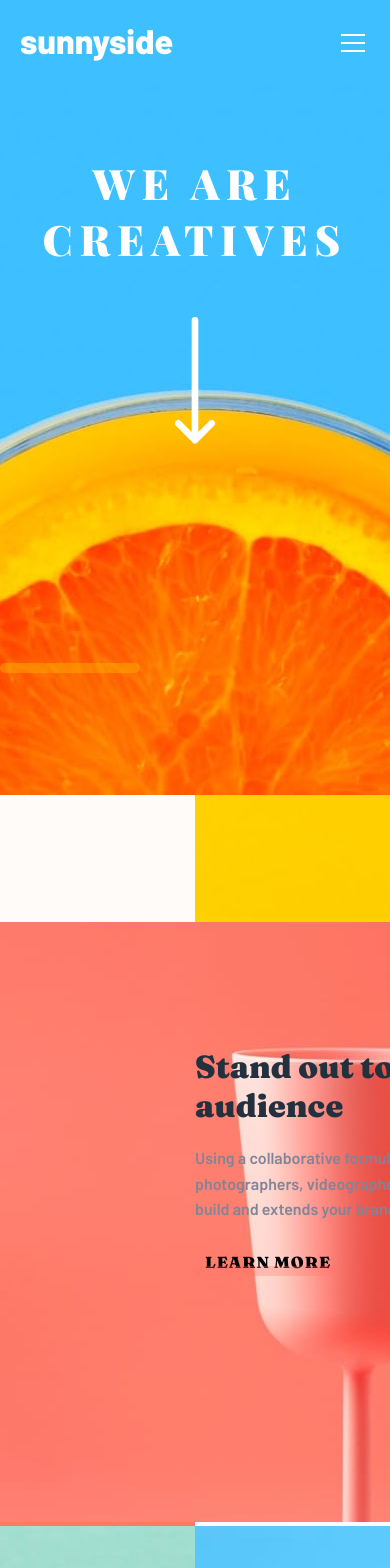
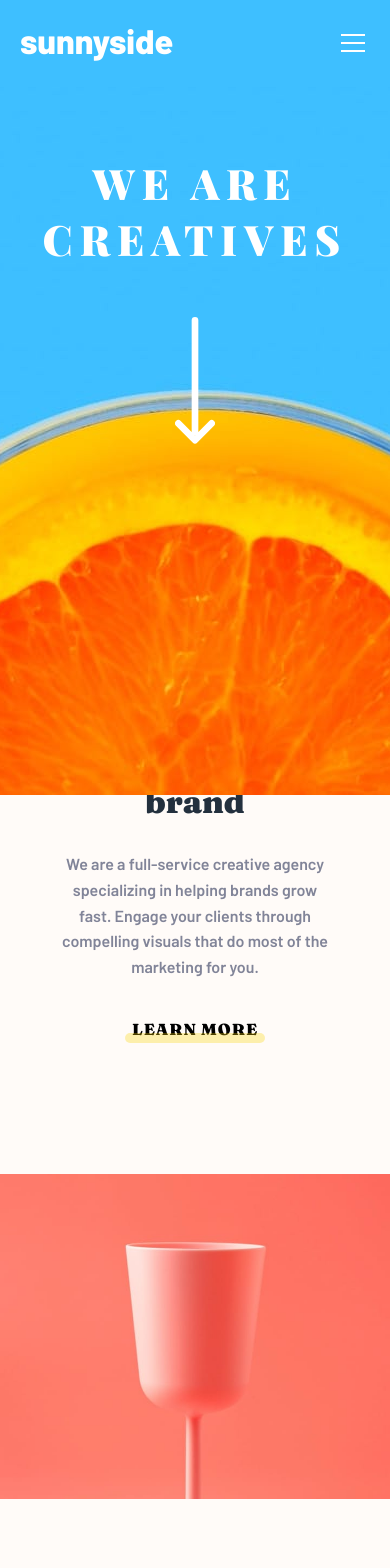
Before and after one commit to yoga1234/frontendmentor-challenges, a React (Create React App) app: page /frontendmentor-challenges/sunnyside-agency in a window 390 px wide. Shown: the top 1568 px of the page. Built offline with nearby package versions, Linux system fonts and the light colour scheme.

Commit message:
responsiveness brandfeature sunnyside landingpage

```diff
--- a/src/pages/SunnyLandingpage/components/BrandFeatures/BrandFeatures.css
+++ b/src/pages/SunnyLandingpage/components/BrandFeatures/BrandFeatures.css
@@ -86,14 +86,6 @@ div.btn-bottom.bottom-pink {
   color: var(--colorss--desaturated-cyan);
 }
 @media only screen and (min-width: 426px) {
-  /* picture.image-header img {
-    width: 100vw;
-    height: 100%;
-    min-width: 1366px;
-    position: relative;
-    bottom: 350px;
-    z-index: 1;
-  } */
   .brand-item-container.container-yellow img,
   .brand-item-container.container-pink img,
   .brand-item-container .brand-item-image img {
@@ -102,3 +94,60 @@ div.btn-bottom.bottom-pink {
     object-fit: cover;
   }
 }
+@media only screen and (max-width: 425px) {
+  .brandfeature-container {
+    flex-direction: column;
+  }
+  .brand-item-container {
+    width: 100vw;
+  }
+  .brand-item-container .brand-item-text h3 {
+    text-align: center;
+    margin: auto;
+    width: 95vw;
+  }
+  .brand-item-container .brand-item-text p {
+    text-align: center;
+    width: 70vw;
+    margin: 30px auto 0 auto;
+  }
+  .brand-item-container .brand-item-text button {
+    display: block;
+    margin: 40px auto 0 auto;
+  }
+  div.btn-bottom {
+    display: block;
+    margin: auto;
+  }
+  .brand-item-container.container-yellow img,
+  .brand-item-container.container-pink img,
+  .brand-item-container .brand-item-image img {
+    width: 100vw;
+    display: block;
+  }
+  .brand-item-mixed h3 {
+    margin-top: 75px;
+  }
+  .brand-item-container .brand-item-mixed p {
+    font-size: 16px;
+    width: 80vw;
+  }
+  .brandfeature-container .brand-item-container:nth-child(2) {
+    order: 1;
+  }
+  .brandfeature-container .brand-item-container:nth-child(1) {
+    order: 2;
+  }
+  .brandfeature-container .brand-item-container:nth-child(3) {
+    order: 3;
+  }
+  .brandfeature-container .brand-item-container:nth-child(4) {
+    order: 4;
+  }
+  .brandfeature-container .brand-item-container:nth-child(5) {
+    order: 5;
+  }
+  .brandfeature-container .brand-item-container:nth-child(6) {
+    order: 6;
+  }
+}
```
